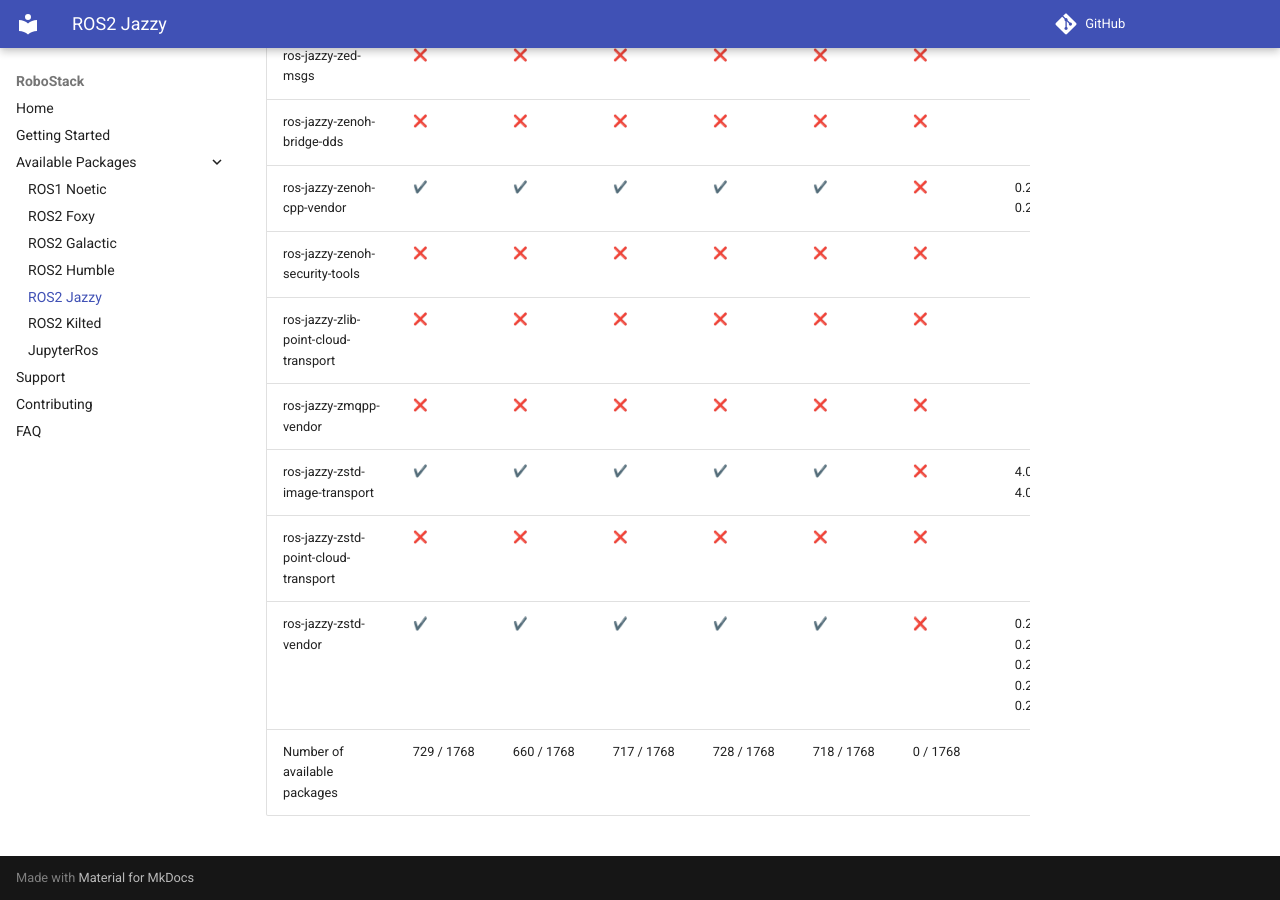
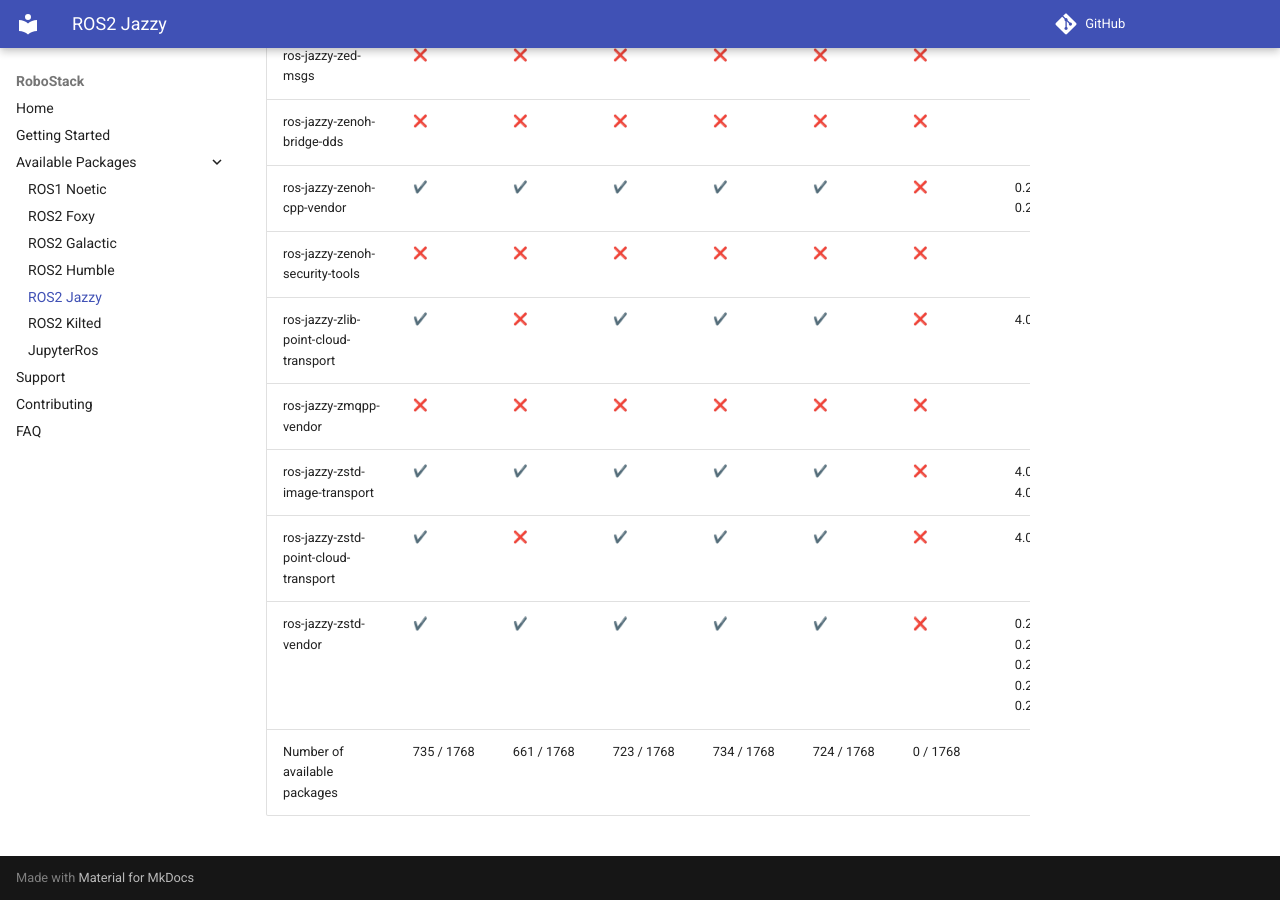
Before and after one commit to RoboStack/robostack.github.io, an MkDocs documentation site: the page built from docs/jazzy.md, in a window 1280 px wide and 900 px high, scrolled down 138609 px. Built offline with MkDocs 1.6.1 and Material for MkDocs 9.7.7, drawn with Linux system fonts in a browser that asks for light colours; emoji names are drawn with the system emoji font; comment, search, counter and statistics services are not loaded.

Commit message:
Update tables

```diff
--- a/docs/jazzy.md
+++ b/docs/jazzy.md
@@ -327,7 +327,7 @@
 | ros-jazzy-dolly-ignition | :x: { data-sort='0' } | :x: { data-sort='0' } | :x: { data-sort='0' } | :x: { data-sort='0' } | :x: { data-sort='0' } | :x: { data-sort='0' } |   |
 | ros-jazzy-domain-bridge | :x: { data-sort='0' } | :x: { data-sort='0' } | :x: { data-sort='0' } | :x: { data-sort='0' } | :x: { data-sort='0' } | :x: { data-sort='0' } |   |
 | ros-jazzy-domain-coordinator | :heavy_check_mark: { data-sort='1' } | :heavy_check_mark: { data-sort='1' } | :heavy_check_mark: { data-sort='1' } | :heavy_check_mark: { data-sort='1' } | :heavy_check_mark: { data-sort='1' } | :x: { data-sort='0' } | 0.12.0  |
-| ros-jazzy-draco-point-cloud-transport | :x: { data-sort='0' } | :x: { data-sort='0' } | :x: { data-sort='0' } | :x: { data-sort='0' } | :x: { data-sort='0' } | :x: { data-sort='0' } |   |
+| ros-jazzy-draco-point-cloud-transport | :heavy_check_mark: { data-sort='1' } | :x: { data-sort='0' } | :heavy_check_mark: { data-sort='1' } | :heavy_check_mark: { data-sort='1' } | :heavy_check_mark: { data-sort='1' } | :x: { data-sort='0' } | 4.0.1  |
 | ros-jazzy-ds-dbw | :x: { data-sort='0' } | :x: { data-sort='0' } | :x: { data-sort='0' } | :x: { data-sort='0' } | :x: { data-sort='0' } | :x: { data-sort='0' } |   |
 | ros-jazzy-ds-dbw-can | :x: { data-sort='0' } | :x: { data-sort='0' } | :x: { data-sort='0' } | :x: { data-sort='0' } | :x: { data-sort='0' } | :x: { data-sort='0' } |   |
 | ros-jazzy-ds-dbw-joystick-demo | :x: { data-sort='0' } | :x: { data-sort='0' } | :x: { data-sort='0' } | :x: { data-sort='0' } | :x: { data-sort='0' } | :x: { data-sort='0' } |   |
@@ -1082,11 +1082,11 @@
 | ros-jazzy-plotjuggler-msgs | :heavy_check_mark: { data-sort='1' } | :x: { data-sort='0' } | :heavy_check_mark: { data-sort='1' } | :heavy_check_mark: { data-sort='1' } | :heavy_check_mark: { data-sort='1' } | :x: { data-sort='0' } | 0.2.3  |
 | ros-jazzy-plotjuggler-ros | :heavy_check_mark: { data-sort='1' } | :x: { data-sort='0' } | :heavy_check_mark: { data-sort='1' } | :heavy_check_mark: { data-sort='1' } | :heavy_check_mark: { data-sort='1' } | :x: { data-sort='0' } | 2.1.2, 2.3.0  |
 | ros-jazzy-pluginlib | :heavy_check_mark: { data-sort='1' } | :heavy_check_mark: { data-sort='1' } | :heavy_check_mark: { data-sort='1' } | :heavy_check_mark: { data-sort='1' } | :heavy_check_mark: { data-sort='1' } | :x: { data-sort='0' } | 5.4.2  |
-| ros-jazzy-point-cloud-interfaces | :x: { data-sort='0' } | :x: { data-sort='0' } | :x: { data-sort='0' } | :x: { data-sort='0' } | :x: { data-sort='0' } | :x: { data-sort='0' } |   |
+| ros-jazzy-point-cloud-interfaces | :heavy_check_mark: { data-sort='1' } | :x: { data-sort='0' } | :heavy_check_mark: { data-sort='1' } | :heavy_check_mark: { data-sort='1' } | :heavy_check_mark: { data-sort='1' } | :x: { data-sort='0' } | 4.0.1  |
 | ros-jazzy-point-cloud-msg-wrapper | :x: { data-sort='0' } | :x: { data-sort='0' } | :x: { data-sort='0' } | :x: { data-sort='0' } | :x: { data-sort='0' } | :x: { data-sort='0' } |   |
 | ros-jazzy-point-cloud-transport | :heavy_check_mark: { data-sort='1' } | :heavy_check_mark: { data-sort='1' } | :heavy_check_mark: { data-sort='1' } | :heavy_check_mark: { data-sort='1' } | :heavy_check_mark: { data-sort='1' } | :x: { data-sort='0' } | 4.0.1, 4.0.3, 4.0.4  |
-| ros-jazzy-point-cloud-transport-plugins | :x: { data-sort='0' } | :x: { data-sort='0' } | :x: { data-sort='0' } | :x: { data-sort='0' } | :x: { data-sort='0' } | :x: { data-sort='0' } |   |
-| ros-jazzy-point-cloud-transport-py | :x: { data-sort='0' } | :x: { data-sort='0' } | :x: { data-sort='0' } | :x: { data-sort='0' } | :x: { data-sort='0' } | :x: { data-sort='0' } |   |
+| ros-jazzy-point-cloud-transport-plugins | :heavy_check_mark: { data-sort='1' } | :x: { data-sort='0' } | :heavy_check_mark: { data-sort='1' } | :heavy_check_mark: { data-sort='1' } | :heavy_check_mark: { data-sort='1' } | :x: { data-sort='0' } | 4.0.1  |
+| ros-jazzy-point-cloud-transport-py | :heavy_check_mark: { data-sort='1' } | :heavy_check_mark: { data-sort='1' } | :heavy_check_mark: { data-sort='1' } | :heavy_check_mark: { data-sort='1' } | :heavy_check_mark: { data-sort='1' } | :x: { data-sort='0' } | 4.0.4  |
 | ros-jazzy-point-cloud-transport-tutorial | :x: { data-sort='0' } | :x: { data-sort='0' } | :x: { data-sort='0' } | :x: { data-sort='0' } | :x: { data-sort='0' } | :x: { data-sort='0' } |   |
 | ros-jazzy-pointcloud-to-laserscan | :heavy_check_mark: { data-sort='1' } | :x: { data-sort='0' } | :heavy_check_mark: { data-sort='1' } | :heavy_check_mark: { data-sort='1' } | :heavy_check_mark: { data-sort='1' } | :x: { data-sort='0' } | 2.0.2  |
 | ros-jazzy-polygon-demos | :x: { data-sort='0' } | :x: { data-sort='0' } | :x: { data-sort='0' } | :x: { data-sort='0' } | :x: { data-sort='0' } | :x: { data-sort='0' } |   |
@@ -1763,9 +1763,9 @@
 | ros-jazzy-zenoh-bridge-dds | :x: { data-sort='0' } | :x: { data-sort='0' } | :x: { data-sort='0' } | :x: { data-sort='0' } | :x: { data-sort='0' } | :x: { data-sort='0' } |   |
 | ros-jazzy-zenoh-cpp-vendor | :heavy_check_mark: { data-sort='1' } | :heavy_check_mark: { data-sort='1' } | :heavy_check_mark: { data-sort='1' } | :heavy_check_mark: { data-sort='1' } | :heavy_check_mark: { data-sort='1' } | :x: { data-sort='0' } | 0.2.0, 0.2.3, 0.2.5, 0.2.7  |
 | ros-jazzy-zenoh-security-tools | :x: { data-sort='0' } | :x: { data-sort='0' } | :x: { data-sort='0' } | :x: { data-sort='0' } | :x: { data-sort='0' } | :x: { data-sort='0' } |   |
-| ros-jazzy-zlib-point-cloud-transport | :x: { data-sort='0' } | :x: { data-sort='0' } | :x: { data-sort='0' } | :x: { data-sort='0' } | :x: { data-sort='0' } | :x: { data-sort='0' } |   |
+| ros-jazzy-zlib-point-cloud-transport | :heavy_check_mark: { data-sort='1' } | :x: { data-sort='0' } | :heavy_check_mark: { data-sort='1' } | :heavy_check_mark: { data-sort='1' } | :heavy_check_mark: { data-sort='1' } | :x: { data-sort='0' } | 4.0.1  |
 | ros-jazzy-zmqpp-vendor | :x: { data-sort='0' } | :x: { data-sort='0' } | :x: { data-sort='0' } | :x: { data-sort='0' } | :x: { data-sort='0' } | :x: { data-sort='0' } |   |
 | ros-jazzy-zstd-image-transport | :heavy_check_mark: { data-sort='1' } | :heavy_check_mark: { data-sort='1' } | :heavy_check_mark: { data-sort='1' } | :heavy_check_mark: { data-sort='1' } | :heavy_check_mark: { data-sort='1' } | :x: { data-sort='0' } | 4.0.3, 4.0.4, 4.0.5, 4.0.6  |
-| ros-jazzy-zstd-point-cloud-transport | :x: { data-sort='0' } | :x: { data-sort='0' } | :x: { data-sort='0' } | :x: { data-sort='0' } | :x: { data-sort='0' } | :x: { data-sort='0' } |   |
+| ros-jazzy-zstd-point-cloud-transport | :heavy_check_mark: { data-sort='1' } | :x: { data-sort='0' } | :heavy_check_mark: { data-sort='1' } | :heavy_check_mark: { data-sort='1' } | :heavy_check_mark: { data-sort='1' } | :x: { data-sort='0' } | 4.0.1  |
 | ros-jazzy-zstd-vendor | :heavy_check_mark: { data-sort='1' } | :heavy_check_mark: { data-sort='1' } | :heavy_check_mark: { data-sort='1' } | :heavy_check_mark: { data-sort='1' } | :heavy_check_mark: { data-sort='1' } | :x: { data-sort='0' } | 0.26.3, 0.26.6, 0.26.7, 0.26.8, 0.26.9  |
-| Number of available packages |  729 / 1768 | 660 / 1768 | 717 / 1768 | 728 / 1768 | 718 / 1768 | 0 / 1768 |
+| Number of available packages |  735 / 1768 | 661 / 1768 | 723 / 1768 | 734 / 1768 | 724 / 1768 | 0 / 1768 |
```
